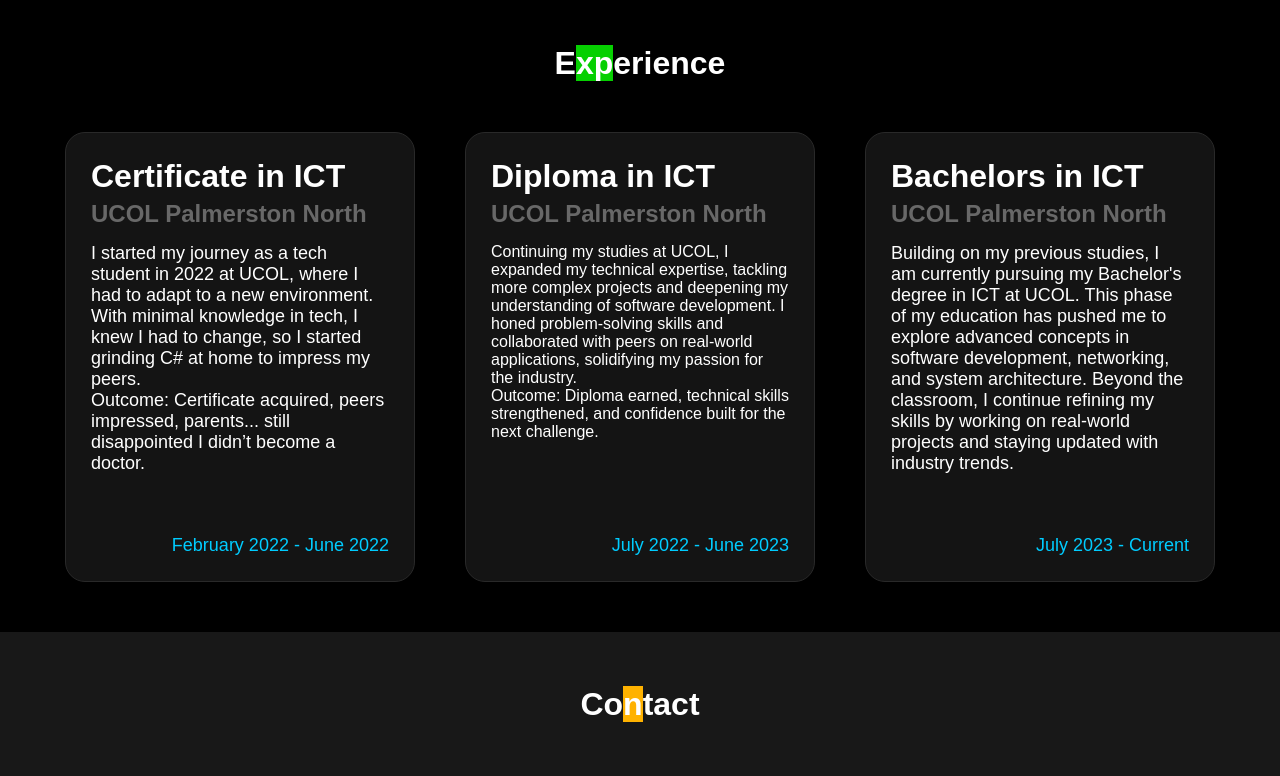
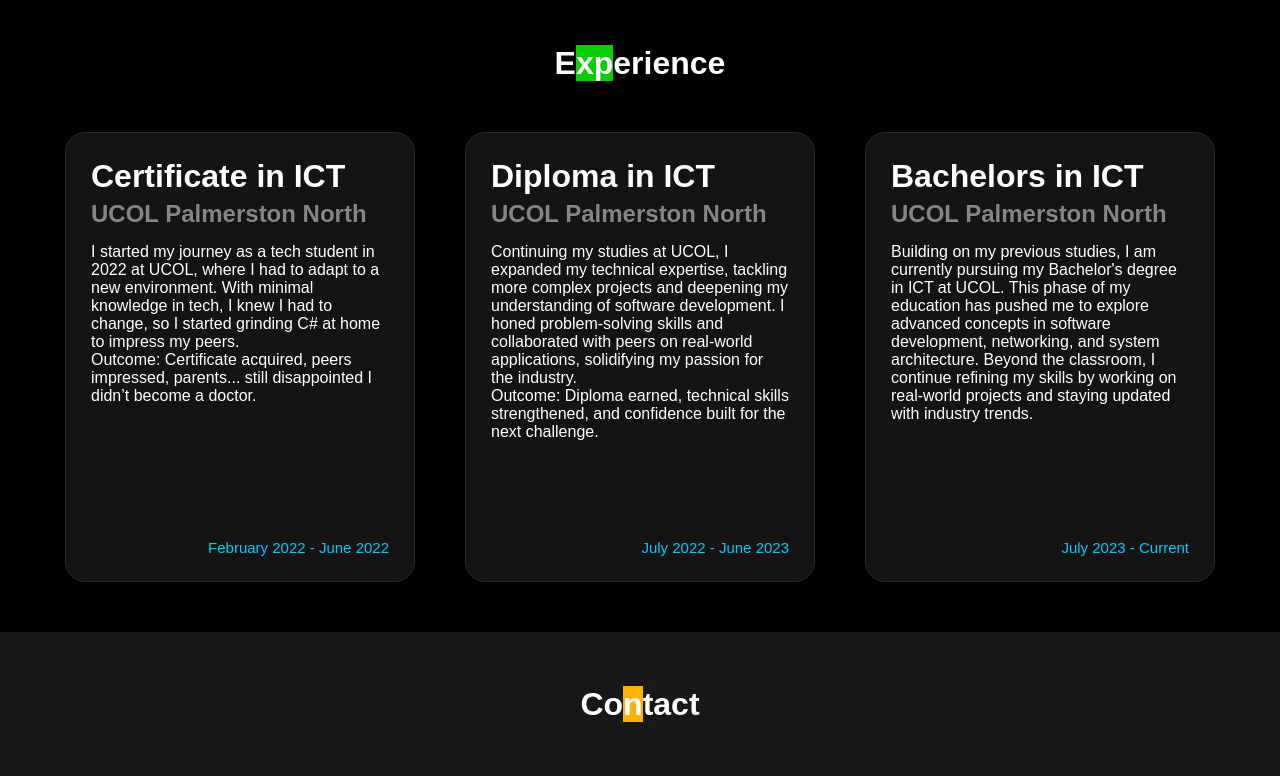
Before and after one commit to Shubr/myCv, a React (Vite) app: page / in a window 1280 px wide. Shown: the part 1100-1876 px from the top of the page. Built offline with nearby package versions, Linux system fonts and the light colour scheme.

Commit message:
smooth scroll

```diff
--- a/src/App.css
+++ b/src/App.css
@@ -1,4 +1,5 @@
 * {
+  scroll-behavior: smooth;
   margin: 0;
   ::-webkit-scrollbar {
     display: none;
@@ -21,7 +22,7 @@
   border-bottom: 1px solid #2c2c2cfa;
   overflow: hidden;
   position: fixed;
-  z-index: 1;
+  z-index: 2;
   top: 0;
   backdrop-filter: blur(3px); /* Applies blur effect to content behind it */
   -webkit-backdrop-filter: blur(5px);
@@ -134,6 +135,10 @@
   min-height: 100px;
 }
 
+textarea {
+  resize: none;
+}
+
 .card-body:hover {
   top: -15px;
   background-color: #131313;
@@ -241,13 +246,14 @@
   flex-direction: column;
 }
 .card h2 {
-  color: #686868;
+  color: #858585;
   padding-top: 5px;
   padding-bottom: 15px;
 }
 
 .card p {
   font-size: large;
+  font-size: 15px;
 }
 
 .card .footer {
--- a/src/Components/Contact.tsx
+++ b/src/Components/Contact.tsx
@@ -8,16 +8,16 @@
         <Highlight text={"n"} color={"#FFB200"} />
         tact
       </h1>
-      <form>
+      <form action="https://formspree.io/f/xyzkrajl" method="POST">
         <div className="contact-input">
           <input type="text" placeholder="Name" name="name" />
-          <input type="text" placeholder="eMail" name="eMail" />
+          <input type="email" placeholder="eMail" name="eMail" />
           <textarea
             typeof="text"
             placeholder="Description"
             name="description"
           />
-          <button>Send</button>
+          <button type="submit">Send</button>
         </div>
       </form>
     </div>
--- a/src/Components/Experiences.tsx
+++ b/src/Components/Experiences.tsx
@@ -12,14 +12,11 @@
         <div className="card">
           <h1>Certificate in ICT</h1>
           <h2>UCOL Palmerston North</h2>
-          <p>
-            I started my journey as a tech student in 2022 at UCOL, where I had
-            to adapt to a new environment. With minimal knowledge in tech, I
-            knew I had to change, so I started grinding C# at home to impress my
-            peers.
-            <br /> Outcome: Certificate acquired, peers impressed, parents...
-            still disappointed I didn’t become a doctor.
-          </p>
+          I started my journey as a tech student in 2022 at UCOL, where I had to
+          adapt to a new environment. With minimal knowledge in tech, I knew I
+          had to change, so I started grinding C# at home to impress my peers.
+          <br /> Outcome: Certificate acquired, peers impressed, parents...
+          still disappointed I didn’t become a doctor.
           <div className="footer">
             <p>February 2022 - June 2022</p>
           </div>
@@ -41,14 +38,12 @@
         <div className="card">
           <h1>Bachelors in ICT</h1>
           <h2>UCOL Palmerston North</h2>
-          <p>
-            Building on my previous studies, I am currently pursuing my
-            Bachelor's degree in ICT at UCOL. This phase of my education has
-            pushed me to explore advanced concepts in software development,
-            networking, and system architecture. Beyond the classroom, I
-            continue refining my skills by working on real-world projects and
-            staying updated with industry trends.
-          </p>
+          Building on my previous studies, I am currently pursuing my Bachelor's
+          degree in ICT at UCOL. This phase of my education has pushed me to
+          explore advanced concepts in software development, networking, and
+          system architecture. Beyond the classroom, I continue refining my
+          skills by working on real-world projects and staying updated with
+          industry trends.
           <div className="footer">
             <p>July 2023 - Current</p>
           </div>
```
Also changed, not shown: 5 other files (tests, documents, lock files or other folders).
